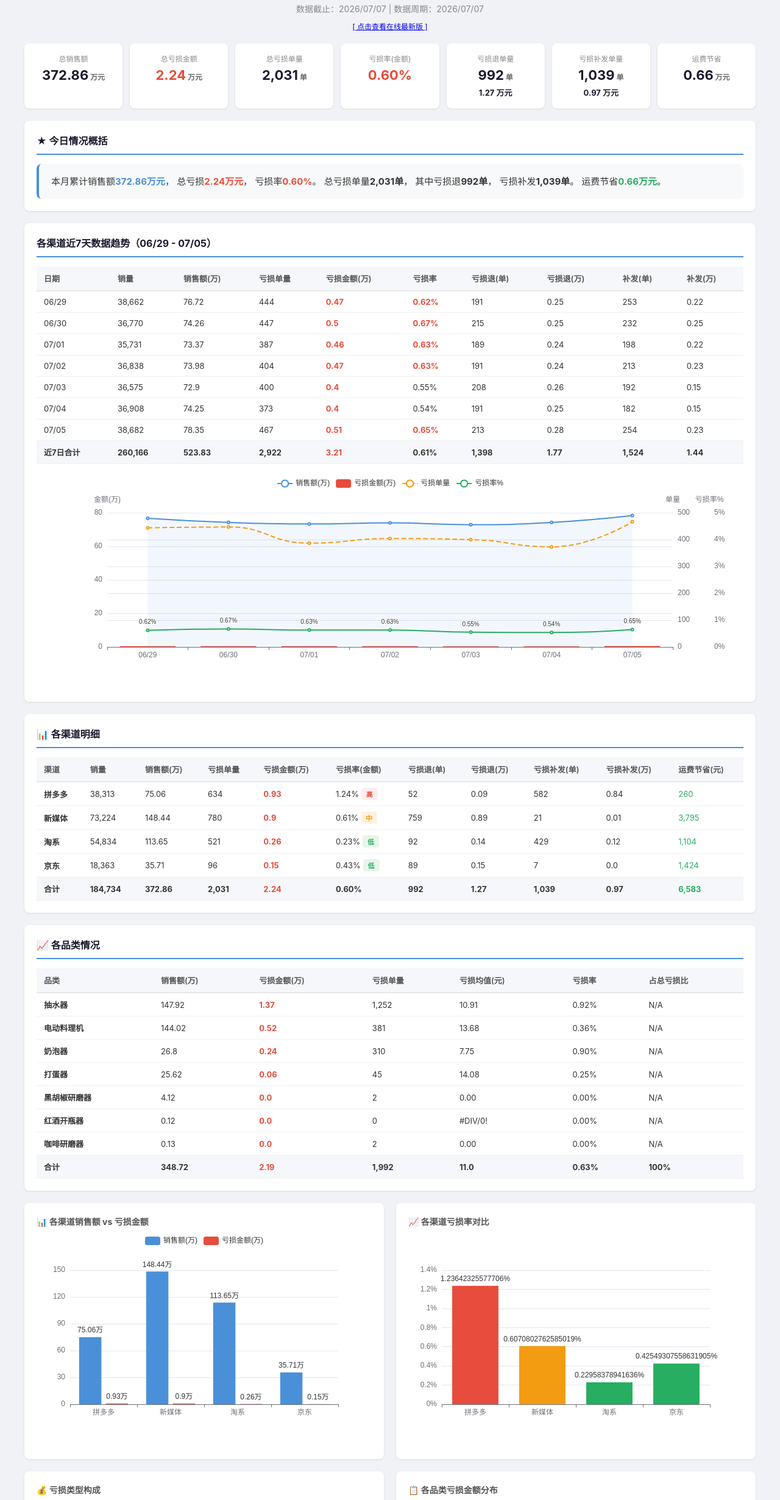
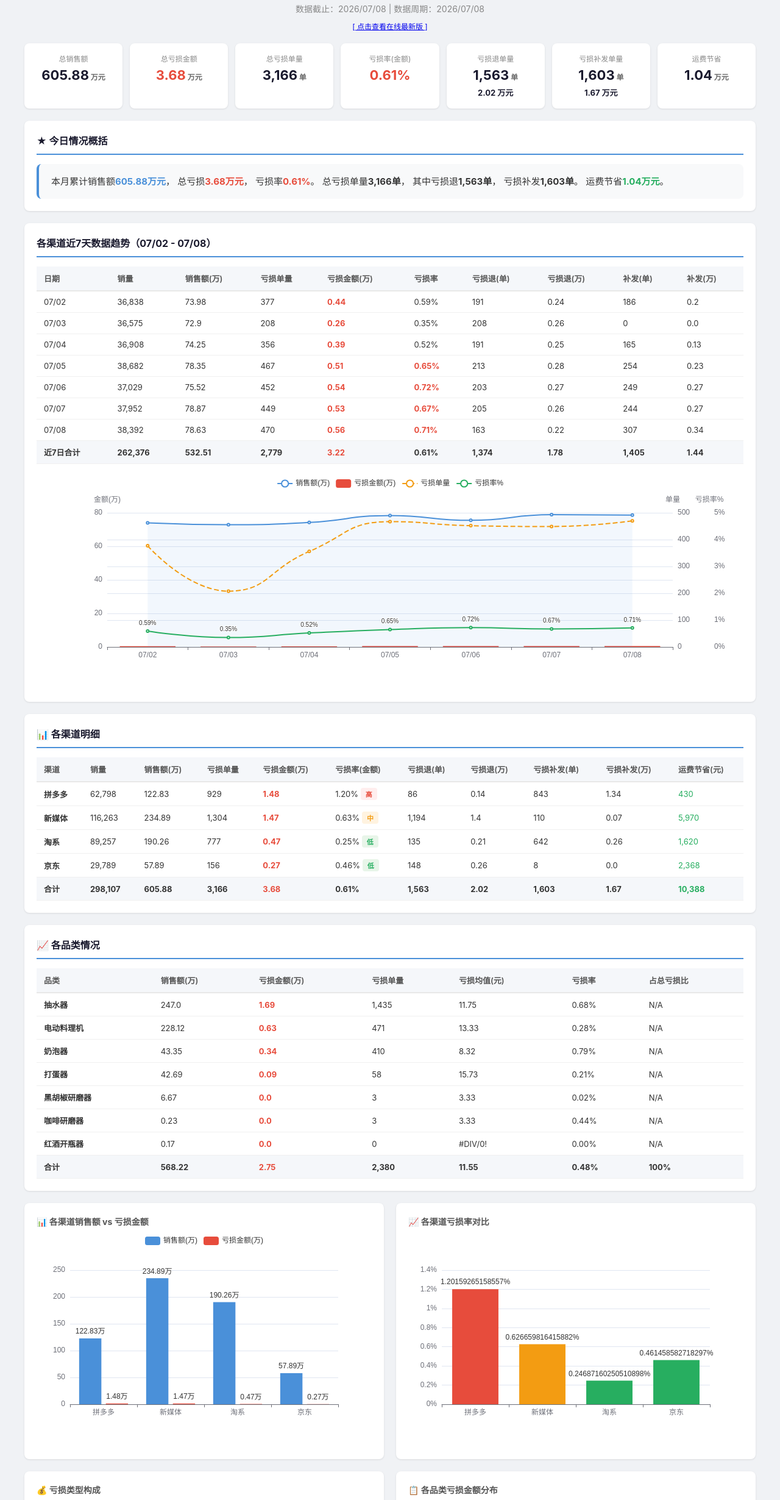
Before and after one commit to aaa123456-collab/aaa123456-collab, a plain HTML site: page loss_report_real.html in a window 1280 px wide. Shown: the part 56-2516 px from the top of the page at 61% size. Drawn offline with Linux system fonts and the light colour scheme.

Commit message:
Update loss_report_real.html

```diff
--- a/loss_report_real.html
+++ b/loss_report_real.html
@@ -3,7 +3,7 @@
 <head>
 <meta charset="UTF-8">
 <meta name="viewport" content="width=device-width, initial-scale=1.0">
-<title>亏损数据分析报告 - 2026/07/07</title>
+<title>亏损数据分析报告 - 2026/07/08</title>
 <script src="echarts.min.js"></script>
 <style>
 * { margin: 0; padding: 0; box-sizing: border-box; }
@@ -37,44 +37,44 @@ tr:hover { background: #fafbfc; }
 <body>
 <div class="container">
 <h1>亏损数据分析报告</h1>
-<p class="subtitle">数据截止：2026/07/07 | 数据周期：2026/07/07</p>
+<p class="subtitle">数据截止：2026/07/08 | 数据周期：2026/07/08</p>
 <p class="subtitle" style="margin-top:-10px; font-size:12px"><a href="https://aaa123456-collab.github.io/aaa123456-collab/loss_report_real.html" target="_blank">[ 点击查看在线最新版 ]</a></p>
 
 <div class="kpi-row">
-<div class="kpi-card"><div class="label">总销售额</div><div class="value">372.86<span class="unit"> 万元</span></div></div>
-<div class="kpi-card"><div class="label">总亏损金额</div><div class="value" style="color:#e74c3c">2.24<span class="unit"> 万元</span></div></div>
-<div class="kpi-card"><div class="label">总亏损单量</div><div class="value">2,031<span class="unit"> 单</span></div></div>
-<div class="kpi-card"><div class="label">亏损率(金额)</div><div class="value" style="color:#e74c3c">0.60%</div></div>
-<div class="kpi-card"><div class="label">亏损退单量</div><div class="value">992<span class="unit"> 单</span><br><span style="font-size:13px">1.27 万元</span></div></div>
-<div class="kpi-card"><div class="label">亏损补发单量</div><div class="value">1,039<span class="unit"> 单</span><br><span style="font-size:13px">0.97 万元</span></div></div>
-<div class="kpi-card"><div class="label">运费节省</div><div class="value positive">0.66<span class="unit"> 万元</span></div></div>
+<div class="kpi-card"><div class="label">总销售额</div><div class="value">605.88<span class="unit"> 万元</span></div></div>
+<div class="kpi-card"><div class="label">总亏损金额</div><div class="value" style="color:#e74c3c">3.68<span class="unit"> 万元</span></div></div>
+<div class="kpi-card"><div class="label">总亏损单量</div><div class="value">3,166<span class="unit"> 单</span></div></div>
+<div class="kpi-card"><div class="label">亏损率(金额)</div><div class="value" style="color:#e74c3c">0.61%</div></div>
+<div class="kpi-card"><div class="label">亏损退单量</div><div class="value">1,563<span class="unit"> 单</span><br><span style="font-size:13px">2.02 万元</span></div></div>
+<div class="kpi-card"><div class="label">亏损补发单量</div><div class="value">1,603<span class="unit"> 单</span><br><span style="font-size:13px">1.67 万元</span></div></div>
+<div class="kpi-card"><div class="label">运费节省</div><div class="value positive">1.04<span class="unit"> 万元</span></div></div>
 </div>
 
 <div class="card">
 <h2>★ 今日情况概括</h2>
 <p style="font-size: 15px; line-height: 1.8; color: #333; background: #f8f9fa; padding: 15px 20px; border-radius: 8px; border-left: 4px solid #4a90d9;">
-本月累计销售额<span style="font-weight:bold;color:#4a90d9;">372.86万元</span>，
-总亏损<span style="font-weight:bold;color:#e74c3c;">2.24万元</span>，
-亏损率<span style="font-weight:bold;color:#e74c3c;">0.60%</span>。
-总亏损单量<span style="font-weight:bold;">2,031单</span>，
-其中亏损退<span style="font-weight:bold;">992单</span>，
-亏损补发<span style="font-weight:bold;">1,039单</span>。
-运费节省<span style="font-weight:bold;color:#27ae60;">0.66万元</span>。
+本月累计销售额<span style="font-weight:bold;color:#4a90d9;">605.88万元</span>，
+总亏损<span style="font-weight:bold;color:#e74c3c;">3.68万元</span>，
+亏损率<span style="font-weight:bold;color:#e74c3c;">0.61%</span>。
+总亏损单量<span style="font-weight:bold;">3,166单</span>，
+其中亏损退<span style="font-weight:bold;">1,563单</span>，
+亏损补发<span style="font-weight:bold;">1,603单</span>。
+运费节省<span style="font-weight:bold;color:#27ae60;">1.04万元</span>。
 </p>
 </div>
 
 <div class="card">
-<h2>各渠道近7天数据趋势（06/29 - 07/05）</h2>
+<h2>各渠道近7天数据趋势（07/02 - 07/08）</h2>
 <table>
 <tr><th>日期</th><th>销量</th><th>销售额(万)</th><th>亏损单量</th><th>亏损金额(万)</th><th>亏损率</th><th>亏损退(单)</th><th>亏损退(万)</th><th>补发(单)</th><th>补发(万)</th></tr>
-<tr><td>06/29</td><td>38,662</td><td>76.72</td><td>444</td><td class="highlight">0.47</td><td class="highlight">0.62%</td><td>191</td><td>0.25</td><td>253</td><td>0.22</td></tr>
-<tr><td>06/30</td><td>36,770</td><td>74.26</td><td>447</td><td class="highlight">0.5</td><td class="highlight">0.67%</td><td>215</td><td>0.25</td><td>232</td><td>0.25</td></tr>
-<tr><td>07/01</td><td>35,731</td><td>73.37</td><td>387</td><td class="highlight">0.46</td><td class="highlight">0.63%</td><td>189</td><td>0.24</td><td>198</td><td>0.22</td></tr>
-<tr><td>07/02</td><td>36,838</td><td>73.98</td><td>404</td><td class="highlight">0.47</td><td class="highlight">0.63%</td><td>191</td><td>0.24</td><td>213</td><td>0.23</td></tr>
-<tr><td>07/03</td><td>36,575</td><td>72.9</td><td>400</td><td class="highlight">0.4</td><td class="">0.55%</td><td>208</td><td>0.26</td><td>192</td><td>0.15</td></tr>
-<tr><td>07/04</td><td>36,908</td><td>74.25</td><td>373</td><td class="highlight">0.4</td><td class="">0.54%</td><td>191</td><td>0.25</td><td>182</td><td>0.15</td></tr>
+<tr><td>07/02</td><td>36,838</td><td>73.98</td><td>377</td><td class="highlight">0.44</td><td class="">0.59%</td><td>191</td><td>0.24</td><td>186</td><td>0.2</td></tr>
+<tr><td>07/03</td><td>36,575</td><td>72.9</td><td>208</td><td class="highlight">0.26</td><td class="">0.35%</td><td>208</td><td>0.26</td><td>0</td><td>0.0</td></tr>
+<tr><td>07/04</td><td>36,908</td><td>74.25</td><td>356</td><td class="highlight">0.39</td><td class="">0.52%</td><td>191</td><td>0.25</td><td>165</td><td>0.13</td></tr>
 <tr><td>07/05</td><td>38,682</td><td>78.35</td><td>467</td><td class="highlight">0.51</td><td class="highlight">0.65%</td><td>213</td><td>0.28</td><td>254</td><td>0.23</td></tr>
-<tr style="background:#f5f7fa;font-weight:bold"><td>近7日合计</td><td>260,166</td><td>523.83</td><td>2,922</td><td class="highlight">3.21</td><td>0.61%</td><td>1,398</td><td>1.77</td><td>1,524</td><td>1.44</td></tr>
+<tr><td>07/06</td><td>37,029</td><td>75.52</td><td>452</td><td class="highlight">0.54</td><td class="highlight">0.72%</td><td>203</td><td>0.27</td><td>249</td><td>0.27</td></tr>
+<tr><td>07/07</td><td>37,952</td><td>78.87</td><td>449</td><td class="highlight">0.53</td><td class="highlight">0.67%</td><td>205</td><td>0.26</td><td>244</td><td>0.27</td></tr>
+<tr><td>07/08</td><td>38,392</td><td>78.63</td><td>470</td><td class="highlight">0.56</td><td class="highlight">0.71%</td><td>163</td><td>0.22</td><td>307</td><td>0.34</td></tr>
+<tr style="background:#f5f7fa;font-weight:bold"><td>近7日合计</td><td>262,376</td><td>532.51</td><td>2,779</td><td class="highlight">3.22</td><td>0.61%</td><td>1,374</td><td>1.78</td><td>1,405</td><td>1.44</td></tr>
 
 </table>
 <div id="chart5" style="height:350px;margin-top:20px"></div>
@@ -84,11 +84,11 @@ tr:hover { background: #fafbfc; }
 <h2>📊 各渠道明细</h2>
 <table>
 <tr><th>渠道</th><th>销量</th><th>销售额(万)</th><th>亏损单量</th><th>亏损金额(万)</th><th>亏损率(金额)</th><th>亏损退(单)</th><th>亏损退(万)</th><th>亏损补发(单)</th><th>亏损补发(万)</th><th>运费节省(元)</th></tr>
-<tr><td><strong>拼多多</strong></td><td>38,313</td><td>75.06</td><td>634</td><td class="highlight">0.93</td><td>1.24% <span class="tag tag-high">高</span></td><td>52</td><td>0.09</td><td>582</td><td>0.84</td><td class="positive">260</td></tr>
-<tr><td><strong>新媒体</strong></td><td>73,224</td><td>148.44</td><td>780</td><td class="highlight">0.9</td><td>0.61% <span class="tag tag-mid">中</span></td><td>759</td><td>0.89</td><td>21</td><td>0.01</td><td class="positive">3,795</td></tr>
-<tr><td><strong>淘系</strong></td><td>54,834</td><td>113.65</td><td>521</td><td class="highlight">0.26</td><td>0.23% <span class="tag tag-low">低</span></td><td>92</td><td>0.14</td><td>429</td><td>0.12</td><td class="positive">1,104</td></tr>
-<tr><td><strong>京东</strong></td><td>18,363</td><td>35.71</td><td>96</td><td class="highlight">0.15</td><td>0.43% <span class="tag tag-low">低</span></td><td>89</td><td>0.15</td><td>7</td><td>0.0</td><td class="positive">1,424</td></tr>
-<tr style="background:#f5f7fa;font-weight:bold"><td>合计</td><td>184,734</td><td>372.86</td><td>2,031</td><td class="highlight">2.24</td><td>0.60%</td><td>992</td><td>1.27</td><td>1,039</td><td>0.97</td><td class="positive">6,583</td></tr>
+<tr><td><strong>拼多多</strong></td><td>62,798</td><td>122.83</td><td>929</td><td class="highlight">1.48</td><td>1.20% <span class="tag tag-high">高</span></td><td>86</td><td>0.14</td><td>843</td><td>1.34</td><td class="positive">430</td></tr>
+<tr><td><strong>新媒体</strong></td><td>116,263</td><td>234.89</td><td>1,304</td><td class="highlight">1.47</td><td>0.63% <span class="tag tag-mid">中</span></td><td>1,194</td><td>1.4</td><td>110</td><td>0.07</td><td class="positive">5,970</td></tr>
+<tr><td><strong>淘系</strong></td><td>89,257</td><td>190.26</td><td>777</td><td class="highlight">0.47</td><td>0.25% <span class="tag tag-low">低</span></td><td>135</td><td>0.21</td><td>642</td><td>0.26</td><td class="positive">1,620</td></tr>
+<tr><td><strong>京东</strong></td><td>29,789</td><td>57.89</td><td>156</td><td class="highlight">0.27</td><td>0.46% <span class="tag tag-low">低</span></td><td>148</td><td>0.26</td><td>8</td><td>0.0</td><td class="positive">2,368</td></tr>
+<tr style="background:#f5f7fa;font-weight:bold"><td>合计</td><td>298,107</td><td>605.88</td><td>3,166</td><td class="highlight">3.68</td><td>0.61%</td><td>1,563</td><td>2.02</td><td>1,603</td><td>1.67</td><td class="positive">10,388</td></tr>
 </table>
 </div>
 
@@ -96,14 +96,14 @@ tr:hover { background: #fafbfc; }
 <h2>📈 各品类情况</h2>
 <table>
 <tr><th>品类</th><th>销售额(万)</th><th>亏损金额(万)</th><th>亏损单量</th><th>亏损均值(元)</th><th>亏损率</th><th>占总亏损比</th></tr>
-<tr><td><strong>抽水器</strong></td><td>147.92</td><td class="highlight">1.37</td><td>1,252</td><td>10.91</td><td>0.92%</td><td>N/A</td></tr>
-<tr><td><strong>电动料理机</strong></td><td>144.02</td><td class="highlight">0.52</td><td>381</td><td>13.68</td><td>0.36%</td><td>N/A</td></tr>
-<tr><td><strong>奶泡器</strong></td><td>26.8</td><td class="highlight">0.24</td><td>310</td><td>7.75</td><td>0.90%</td><td>N/A</td></tr>
-<tr><td><strong>打蛋器</strong></td><td>25.62</td><td class="highlight">0.06</td><td>45</td><td>14.08</td><td>0.25%</td><td>N/A</td></tr>
-<tr><td><strong>黑胡椒研磨器</strong></td><td>4.12</td><td class="highlight">0.0</td><td>2</td><td>0.00</td><td>0.00%</td><td>N/A</td></tr>
-<tr><td><strong>红酒开瓶器</strong></td><td>0.12</td><td class="highlight">0.0</td><td>0</td><td>#DIV/0!</td><td>0.00%</td><td>N/A</td></tr>
-<tr><td><strong>咖啡研磨器</strong></td><td>0.13</td><td class="highlight">0.0</td><td>2</td><td>0.00</td><td>0.00%</td><td>N/A</td></tr>
-<tr style="background:#f5f7fa;font-weight:bold"><td>合计</td><td>348.72</td><td class="highlight">2.19</td><td>1,992</td><td>11.0</td><td>0.63%</td><td>100%</td></tr>
+<tr><td><strong>抽水器</strong></td><td>247.0</td><td class="highlight">1.69</td><td>1,435</td><td>11.75</td><td>0.68%</td><td>N/A</td></tr>
+<tr><td><strong>电动料理机</strong></td><td>228.12</td><td class="highlight">0.63</td><td>471</td><td>13.33</td><td>0.28%</td><td>N/A</td></tr>
+<tr><td><strong>奶泡器</strong></td><td>43.35</td><td class="highlight">0.34</td><td>410</td><td>8.32</td><td>0.79%</td><td>N/A</td></tr>
+<tr><td><strong>打蛋器</strong></td><td>42.69</td><td class="highlight">0.09</td><td>58</td><td>15.73</td><td>0.21%</td><td>N/A</td></tr>
+<tr><td><strong>黑胡椒研磨器</strong></td><td>6.67</td><td class="highlight">0.0</td><td>3</td><td>3.33</td><td>0.02%</td><td>N/A</td></tr>
+<tr><td><strong>咖啡研磨器</strong></td><td>0.23</td><td class="highlight">0.0</td><td>3</td><td>3.33</td><td>0.44%</td><td>N/A</td></tr>
+<tr><td><strong>红酒开瓶器</strong></td><td>0.17</td><td class="highlight">0.0</td><td>0</td><td>#DIV/0!</td><td>0.00%</td><td>N/A</td></tr>
+<tr style="background:#f5f7fa;font-weight:bold"><td>合计</td><td>568.22</td><td class="highlight">2.75</td><td>2,380</td><td>11.55</td><td>0.48%</td><td>100%</td></tr>
 </table>
 </div>
 
@@ -120,11 +120,11 @@ tr:hover { background: #fafbfc; }
 <h2>🛒 运费节省测算</h2>
 <table>
 <tr><th>渠道</th><th>亏损退单量</th><th>单票运费</th><th>节省运费(元)</th></tr>
-<tr><td>拼多多</td><td>52</td><td>5 元</td><td class="positive">260 元</td></tr>
-<tr><td>新媒体</td><td>759</td><td>5 元</td><td class="positive">3,795 元</td></tr>
-<tr><td>淘系</td><td>92</td><td>12 元</td><td class="positive">1,104 元</td></tr>
-<tr><td>京东</td><td>89</td><td>16 元</td><td class="positive">1,424 元</td></tr>
-<tr style="background:#f5f7fa;font-weight:bold"><td>合计</td><td>992</td><td>-</td><td class="positive">6,583 元（0.66 万元）</td></tr>
+<tr><td>拼多多</td><td>86</td><td>5 元</td><td class="positive">430 元</td></tr>
+<tr><td>新媒体</td><td>1,194</td><td>5 元</td><td class="positive">5,970 元</td></tr>
+<tr><td>淘系</td><td>135</td><td>12 元</td><td class="positive">1,620 元</td></tr>
+<tr><td>京东</td><td>148</td><td>16 元</td><td class="positive">2,368 元</td></tr>
+<tr style="background:#f5f7fa;font-weight:bold"><td>合计</td><td>1,563</td><td>-</td><td class="positive">10,388 元（1.04 万元）</td></tr>
 </table>
 <p style="margin-top:10px;font-size:12px;color:#888">注：仅「亏损退」（退款不发货）计入节省，亏损补发需重新发货不计入。节省运费 = 亏损退单量 × 渠道单票运费</p>
 </div>
@@ -138,38 +138,38 @@ tr:hover { background: #fafbfc; }
 <h3 style="font-size:14px;color:#333;margin:15px 0 8px;border-left:3px solid #4a90d9;padding-left:8px">淘系（天猫/淘宝/淘工厂/苏宁） Top3</h3>
 <table>
 <tr><th>排名</th><th>客服</th><th>亏损退(单)</th><th>补发(单)</th><th>合计(单)</th></tr>
-<tr><td style="font-weight:bold;color:#4a90d9">1</td><td>莫明峰</td><td>26</td><td>164</td><td style="font-weight:bold">190</td></tr>
-<tr><td style="font-weight:bold;color:#4a90d9">2</td><td>杨静敏</td><td>20</td><td>133</td><td style="font-weight:bold">153</td></tr>
-<tr><td style="font-weight:bold;color:#4a90d9">3</td><td>卢湛明</td><td>23</td><td>123</td><td style="font-weight:bold">146</td></tr>
+<tr><td style="font-weight:bold;color:#4a90d9">1</td><td>莫明峰</td><td>29</td><td>189</td><td style="font-weight:bold">218</td></tr>
+<tr><td style="font-weight:bold;color:#4a90d9">2</td><td>杨静敏</td><td>24</td><td>163</td><td style="font-weight:bold">187</td></tr>
+<tr><td style="font-weight:bold;color:#4a90d9">3</td><td>卢湛明</td><td>24</td><td>149</td><td style="font-weight:bold">173</td></tr>
 </table>
 <h3 style="font-size:14px;color:#333;margin:15px 0 8px;border-left:3px solid #4a90d9;padding-left:8px">京东 Top3</h3>
 <table>
 <tr><th>排名</th><th>客服</th><th>亏损退(单)</th><th>补发(单)</th><th>合计(单)</th></tr>
-<tr><td style="font-weight:bold;color:#4a90d9">1</td><td>李宇鹏</td><td>20</td><td>23</td><td style="font-weight:bold">43</td></tr>
-<tr><td style="font-weight:bold;color:#4a90d9">2</td><td>苏林均</td><td>23</td><td>10</td><td style="font-weight:bold">33</td></tr>
-<tr><td style="font-weight:bold;color:#4a90d9">3</td><td>陈薇薇</td><td>16</td><td>17</td><td style="font-weight:bold">33</td></tr>
+<tr><td style="font-weight:bold;color:#4a90d9">1</td><td>李宇鹏</td><td>25</td><td>25</td><td style="font-weight:bold">50</td></tr>
+<tr><td style="font-weight:bold;color:#4a90d9">2</td><td>郭浩贤</td><td>44</td><td>0</td><td style="font-weight:bold">44</td></tr>
+<tr><td style="font-weight:bold;color:#4a90d9">3</td><td>苏林均</td><td>27</td><td>11</td><td style="font-weight:bold">38</td></tr>
 </table>
 <h3 style="font-size:14px;color:#333;margin:15px 0 8px;border-left:3px solid #4a90d9;padding-left:8px">拼多多 Top3</h3>
 <table>
 <tr><th>排名</th><th>客服</th><th>亏损退(单)</th><th>补发(单)</th><th>合计(单)</th></tr>
-<tr><td style="font-weight:bold;color:#4a90d9">1</td><td>卢翠琼</td><td>16</td><td>191</td><td style="font-weight:bold">207</td></tr>
-<tr><td style="font-weight:bold;color:#4a90d9">2</td><td>陈泳童</td><td>15</td><td>189</td><td style="font-weight:bold">204</td></tr>
-<tr><td style="font-weight:bold;color:#4a90d9">3</td><td>邹棋</td><td>22</td><td>164</td><td style="font-weight:bold">186</td></tr>
+<tr><td style="font-weight:bold;color:#4a90d9">1</td><td>陈泳童</td><td>24</td><td>225</td><td style="font-weight:bold">249</td></tr>
+<tr><td style="font-weight:bold;color:#4a90d9">2</td><td>邹棋</td><td>24</td><td>204</td><td style="font-weight:bold">228</td></tr>
+<tr><td style="font-weight:bold;color:#4a90d9">3</td><td>陈子欣</td><td>8</td><td>219</td><td style="font-weight:bold">227</td></tr>
 </table>
 </div>
 
-<div class="footer">数据来源：售后退货明细账 + 班牛亏损补发 | 报告生成时间：2026/07/07</div>
+<div class="footer">数据来源：售后退货明细账 + 班牛亏损补发 | 报告生成时间：2026/07/08</div>
 </div>
 
 <script>
 var chNames = ["拼多多", "新媒体", "淘系", "京东"];
-var chSales = [75.06, 148.44, 113.65, 35.71];
-var chLoss = [0.93, 0.9, 0.26, 0.15];
-var chRate = [1.23642325577706, 0.6070802762585019, 0.22958378941636, 0.42549307558631905];
-var catNames = ["抽水器", "电动料理机", "奶泡器", "打蛋器", "黑胡椒研磨器", "红酒开瓶器", "咖啡研磨器"];
-var catLoss = [1.37, 0.52, 0.24, 0.06, 0.0, 0.0, 0.0];
-var refWan = 1.27;
-var resWan = 0.97;
+var chSales = [122.83, 234.89, 190.26, 57.89];
+var chLoss = [1.48, 1.47, 0.47, 0.27];
+var chRate = [1.20159265158557, 0.626659816415882, 0.24687160250510898, 0.461458582718297];
+var catNames = ["抽水器", "电动料理机", "奶泡器", "打蛋器", "黑胡椒研磨器", "咖啡研磨器", "红酒开瓶器"];
+var catLoss = [1.69, 0.63, 0.34, 0.09, 0.0, 0.0, 0.0];
+var refWan = 2.02;
+var resWan = 1.67;
 
 var c1 = echarts.init(document.getElementById('chart1'));
 c1.setOption({tooltip:{trigger:'axis'},legend:{data:['销售额(万)','亏损金额(万)']},
@@ -220,17 +220,17 @@ try {
     c5.setOption({
         tooltip:{trigger:'axis'},
         legend:{data:['销售额(万)','亏损金额(万)','亏损单量','亏损率%']},
-        xAxis:{type:'category',data:["06/29", "06/30", "07/01", "07/02", "07/03", "07/04", "07/05"]},
+        xAxis:{type:'category',data:["07/02", "07/03", "07/04", "07/05", "07/06", "07/07", "07/08"]},
         yAxis:[
             {type:'value',name:'金额(万)',position:'left',axisLabel:{formatter:'{value}'}},
             {type:'value',name:'单量',position:'right',offset:0,axisLabel:{formatter:'{value}'}},
             {type:'value',name:'亏损率%',position:'right',offset:60,min:0,max:5,axisLabel:{formatter:'{value}%'}}
         ],
         series:[
-            {name:'销售额(万)',type:'line',data:[76.72, 74.26, 73.37, 73.98, 72.9, 74.25, 78.35],smooth:true,itemStyle:{color:'#4a90d9'},areaStyle:{color:'rgba(74,144,217,0.1)'}},
-            {name:'亏损金额(万)',type:'bar',data:[0.47, 0.5, 0.46, 0.47, 0.4, 0.4, 0.51],itemStyle:{color:'#e74c3c'}},
-            {name:'亏损单量',type:'line',yAxisIndex:1,data:[444, 447, 387, 404, 400, 373, 467],smooth:true,itemStyle:{color:'#f39c12'},lineStyle:{type:'dashed'}},
-            {name:'亏损率%',type:'line',yAxisIndex:2,data:[0.62, 0.67, 0.63, 0.63, 0.55, 0.54, 0.65],smooth:true,itemStyle:{color:'#27ae60',borderWidth:2},lineStyle:{width:2},label:{show:true,position:'top',formatter:'{c}%',fontSize:10}}
+            {name:'销售额(万)',type:'line',data:[73.98, 72.9, 74.25, 78.35, 75.52, 78.87, 78.63],smooth:true,itemStyle:{color:'#4a90d9'},areaStyle:{color:'rgba(74,144,217,0.1)'}},
+            {name:'亏损金额(万)',type:'bar',data:[0.44, 0.26, 0.39, 0.51, 0.54, 0.53, 0.56],itemStyle:{color:'#e74c3c'}},
+            {name:'亏损单量',type:'line',yAxisIndex:1,data:[377, 208, 356, 467, 452, 449, 470],smooth:true,itemStyle:{color:'#f39c12'},lineStyle:{type:'dashed'}},
+            {name:'亏损率%',type:'line',yAxisIndex:2,data:[0.59, 0.35, 0.52, 0.65, 0.72, 0.67, 0.71],smooth:true,itemStyle:{color:'#27ae60',borderWidth:2},lineStyle:{width:2},label:{show:true,position:'top',formatter:'{c}%',fontSize:10}}
         ]
     });
 } catch(e) { console.error('chart5 error:', e); }
```
